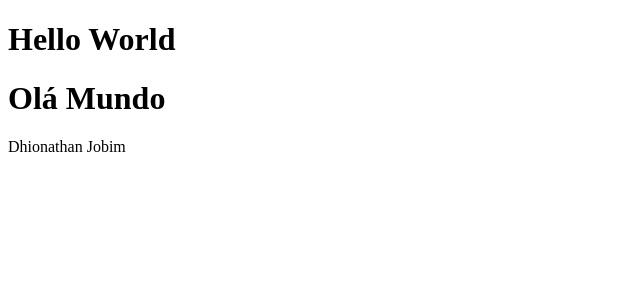
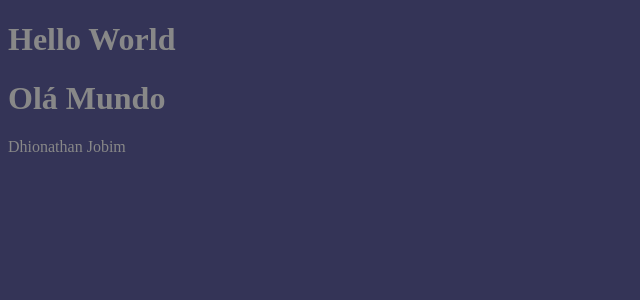
Before and after one commit to dhionathan01/chronosAPP, a React (Vite) app: page / in a window 1280 px wide. Shown: the top 300 px of the page, without its empty margins (0-640 px from the left). Built offline with nearby package versions, Linux system fonts and the light colour scheme.

Commit message:
:lipstick: :style Adicionando estilos nos components
 * Adicionando estilos global e theme ao component principal App

```diff
--- a/src/App.tsx
+++ b/src/App.tsx
@@ -1,3 +1,5 @@
+import './styles/theme.css';
+import './styles/global.css';
 export function App() {
   return (
     <>
--- /dev/null
+++ b/src/styles/global.css
@@ -0,0 +1,4 @@
+body {
+  background-color: var(--primary);
+  color: var(--secondary);
+}
--- /dev/null
+++ b/src/styles/theme.css
@@ -0,0 +1,5 @@
+:root {
+  --primary: #343457;
+  --secondary: #888888;
+  --background: #f5f5f7;
+}
```
